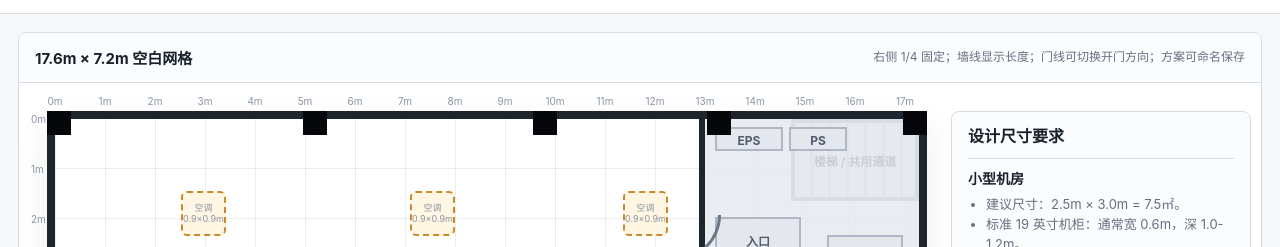
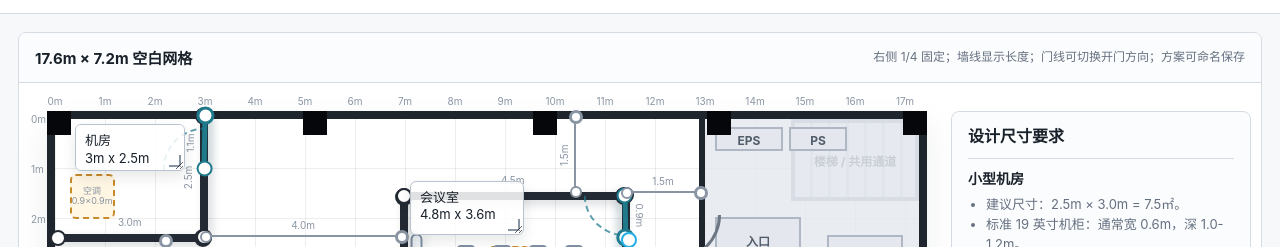
Before and after one commit to goushoen/MJP_office_design, a plain HTML site: page index.html in a window 1280 px wide. Shown: the part 191-438 px from the top of the page. Drawn offline with Linux system fonts and the light colour scheme.

Commit message:
Add files via upload

```diff
--- a/index.html
+++ b/index.html
@@ -1366,8 +1366,7 @@
     addMeters();
     renderPlanOptions();
     loadState();
-    ensureDefaultAcs();
-    loadBundledPlansIfEmpty();
+    loadBundledPlansIfEmpty().finally(ensureDefaultAcs);
   </script>
 </body>
 </html>
```
